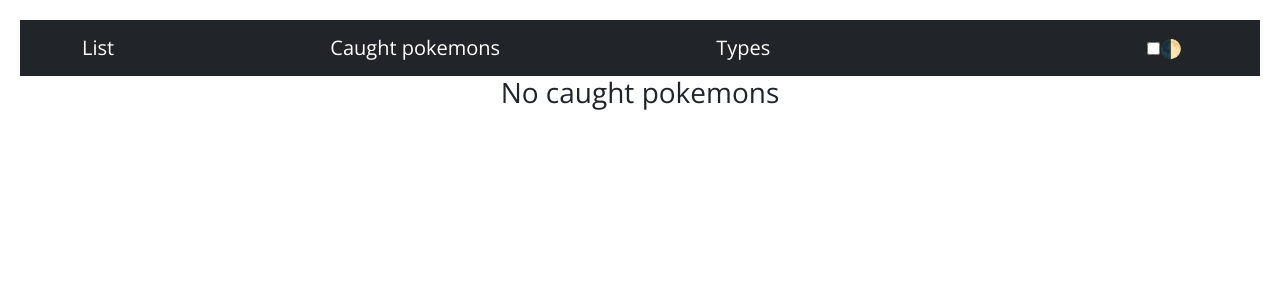
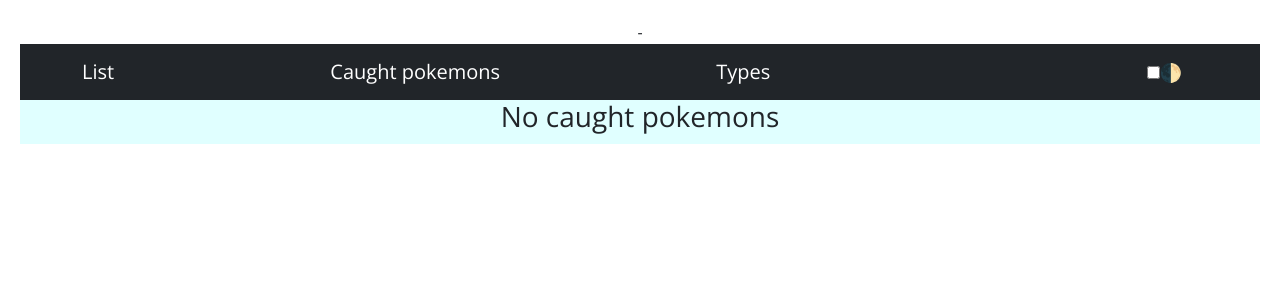
Before and after one commit to bogdaniordan/reactomon-bogdaniordan-react, a React (Create React App) app: page /caught-pokemons in a window 1280 px wide. Shown: the top 300 px of the page. Built offline with nearby package versions, Linux system fonts and the light colour scheme.

Commit message:
Implemented theme switcher

```diff
--- a/src/App.js
+++ b/src/App.js
@@ -8,33 +8,18 @@
 import CaughtPokemons from "./components/CaughtPokemons";
 import 'bootstrap/dist/css/bootstrap.min.css';
 import {ThemeProvider} from "./components/ThemeContext";
+import {ThemeContext} from "./components/ThemeContext";
+import Main from "./components/Main"
 
 
 function App() {
-
-    // const [theme, setTheme] = useContext(ThemeContext);
-
-    // const pageStyle = {
-    //     backgroundColor: `${theme}`
-    // }
-
     return (
-        <div className="App">
-          <Router>
-            <Switch>
-                <PokemonProvider>
-                    <ThemeProvider>
-                        {/*<Route path="/" exact component = {PokemonListComponent}></Route>*/}
-                        <Route path={["/pokemons", "/"]} exact component={PokemonListComponent}></Route>
-                        <Route path="/pokemon/:pokemonId" component={PokemonDetailsComponent}></Route>
-                        <Route path="/types" component={PokemonTypesComponent}></Route>
-                        <Route path="/caught-pokemons" component={CaughtPokemons}></Route>
-                    </ThemeProvider>
-                </PokemonProvider>
-            </Switch>
-          </Router>
-        </div>
-  );
+        <ThemeProvider>
+-           <PokemonProvider>
+                <Main />
+            </PokemonProvider>
+        </ThemeProvider>
+    );
 }
 
 export default App;
--- /dev/null
+++ b/src/components/Main.js
@@ -0,0 +1,38 @@
+import React, {Component, useContext} from 'react';
+import {BrowserRouter as Router, Route, Switch} from "react-router-dom";
+import {PokemonProvider} from "./PokemonContext";
+import PokemonListComponent from "./PokemonListComponent";
+import PokemonDetailsComponent from "./PokemonDetailsComponent";
+import PokemonTypesComponent from "./PokemonTypesComponent";
+import CaughtPokemons from "./CaughtPokemons";
+import {ThemeContext} from "./ThemeContext";
+
+
+const Main = props => {
+    const [theme, setTheme] = useContext(ThemeContext);
+
+    const pageStyle = {
+        backgroundColor: `${theme}`,
+        paddingBottom: '10px'
+    }
+
+        return (
+            <div>
+                <Router>
+                    <div className="App" style={pageStyle}>
+                        <Switch>
+                            <PokemonProvider>
+                                <Route path={["/pokemons", "/"]} exact component={PokemonListComponent}></Route>
+                                <Route path="/pokemon/:pokemonId" component={PokemonDetailsComponent}></Route>
+                                <Route path="/types" component={PokemonTypesComponent}></Route>
+                                <Route path="/caught-pokemons" component={CaughtPokemons}></Route>
+                            </PokemonProvider>
+                        </Switch>
+                    </div>
+                </Router>
+            </div>
+        );
+
+}
+
+export default Main;
--- a/src/components/NavbarComponent.js
+++ b/src/components/NavbarComponent.js
@@ -7,14 +7,15 @@
 const NavbarComponent = props => {
     const [theme, setTheme] = useContext(ThemeContext);
 
-    const checked = theme !== '#E0FFFF';
+    // const checked = theme !== '#E0FFFF';
+    console.log(theme)
 
     const toggleTheme = () => {
+        console.log(theme);
         setTheme(theme==='#E0FFFF'?'#2F4F4F':'#E0FFFF');
     };
         return (
             <div>
-                {/*<img height="100px" width="200px" src="https://i.pinimg.com/originals/fd/18/c6/fd18c6d26d4d9d26a0bd9d1a2fb2bd04.png" alt="pokemon-logo"/>*/}
                 <Navbar  bg="dark" variant="dark">
                     <Container>
                         <Navbar.Brand href="/pokemons">List</Navbar.Brand>
@@ -22,7 +23,7 @@
                         <Navbar.Brand href="/types">Types</Navbar.Brand>
                         <Navbar.Brand>    <div className="custom-control custom-switch" style={{ marginLeft: '160px', fontSize: 'large' }}>
                             <input type="checkbox" className="custom-control-input" id="darkSwitch"/>
-                            <label className="custom-control-label" htmlFor="darkSwitch">🌓</label>
+                            <label className="custom-control-label" htmlFor="darkSwitch" onClick={() => toggleTheme()}>🌓</label>
                         </div></Navbar.Brand>
                     </Container>
                 </Navbar>
--- a/src/components/ThemeContext.js
+++ b/src/components/ThemeContext.js
@@ -1,11 +1,12 @@
 import React, { useState, useEffect, createContext } from "react";
 
-export const ThemeContext = createContext();
+const storage = localStorage.getItem("theme");
+
+export const ThemeContext = createContext(storage ? storage : '#E0FFFF');
 
 export const ThemeProvider = (props) => {
-    const storage = localStorage.getItem("theme");
 
-    const [theme, setTheme] = useState(localStorage.getItem('theme') || '#E0FFFF');
+    const [theme, setTheme] = useState(storage ? storage : '#E0FFFF');
 
     useEffect(() => {
         localStorage.setItem('theme', theme);
```
